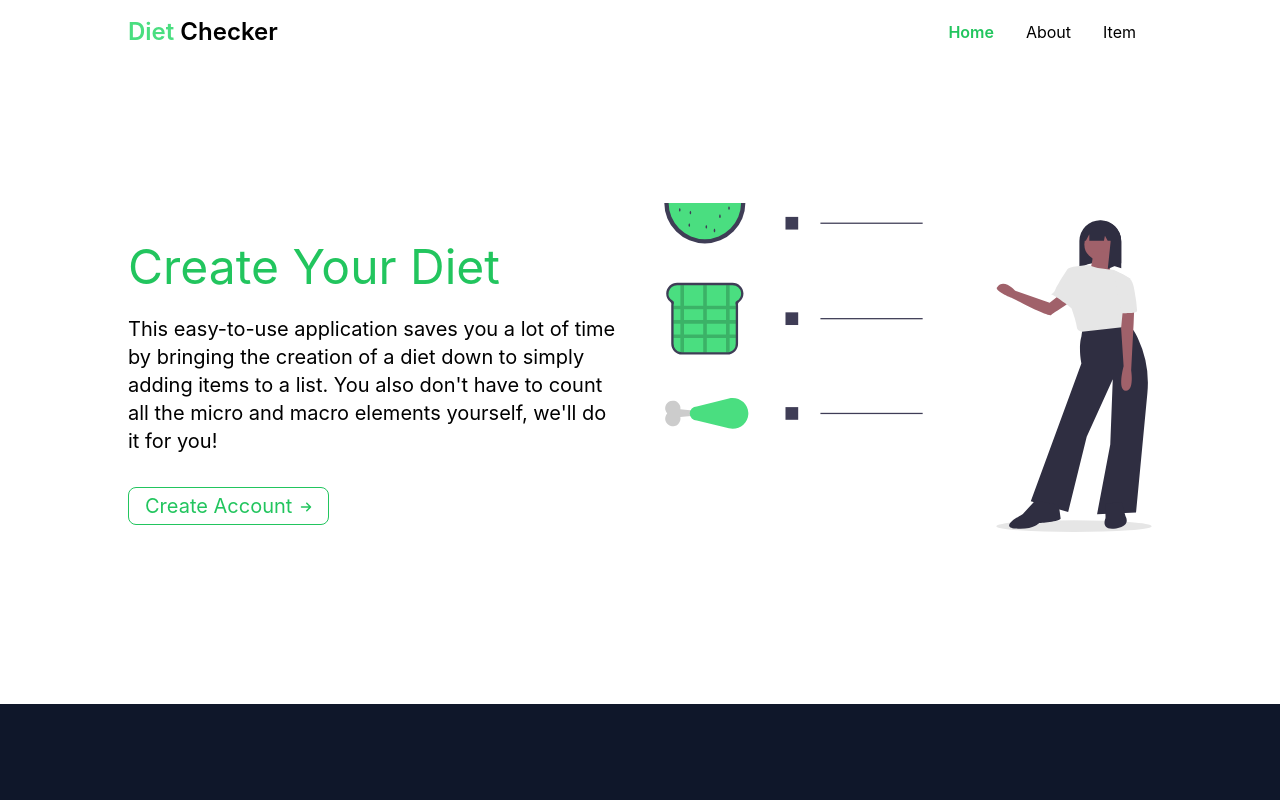
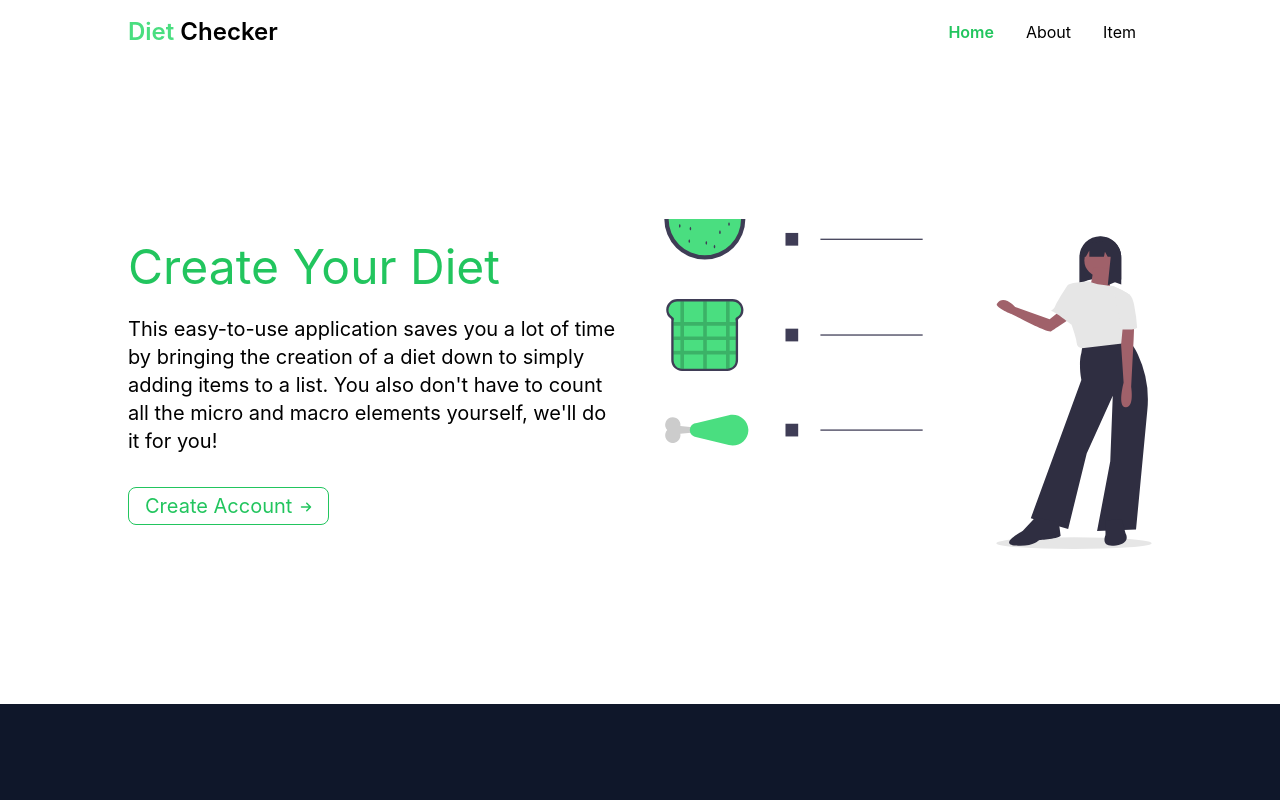
Before and after one commit to KacperHemperek/diet-checker, a Next.js app: page / in a window 1280 px wide. Shown: the top 800 px of the page. Built offline with nearby package versions, Linux system fonts and the light colour scheme.

Commit message:
fix: overflow hero image

```diff
--- a/components/HeroComponent.tsx
+++ b/components/HeroComponent.tsx
@@ -28,11 +28,9 @@ const HeroComponent = ({
             <div
                 className={`${
                     reverse ? "md:order-first " : " md:justify-center"
-                } flex items-center justify-start md:col-span-5   xl:col-span-4`}
+                } flex items-center justify-start md:col-span-5 xl:col-span-4`}
             >
-                <div className="xl:h-2/3">
-                    <Image src={img} alt="Search Food" />
-                </div>
+                <Image src={img} alt="Search Food" />
             </div>
         </div>
     );
```
